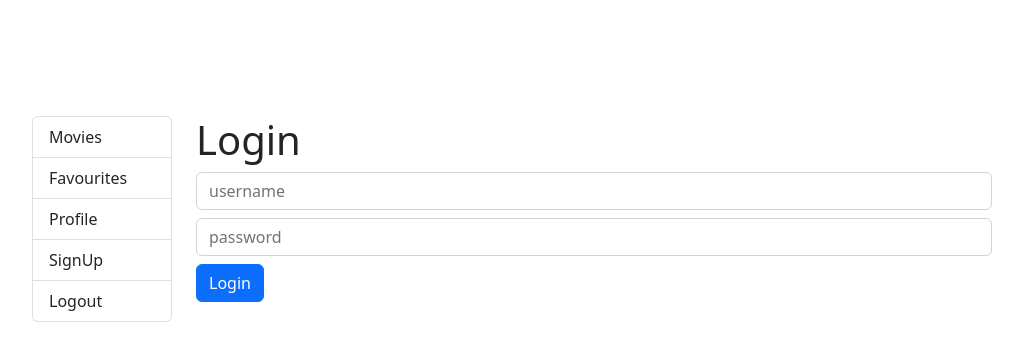
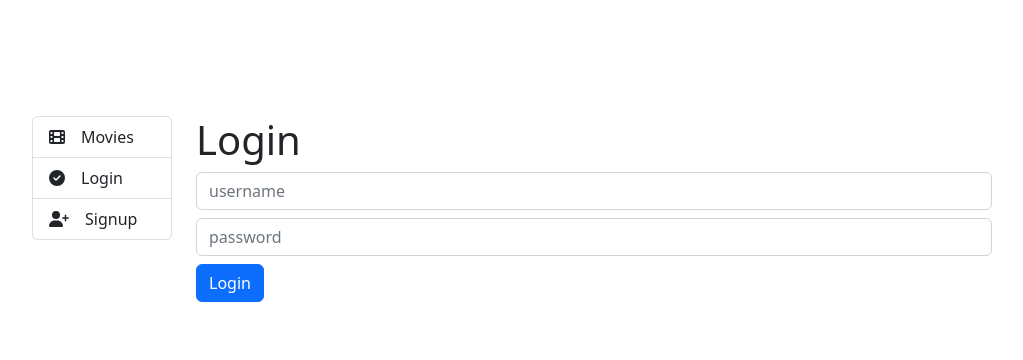
Before and after one commit to Vaishnavishah/movie-app-react, a React (Create React App) app: page /login in a window 1280 px wide. Shown: the top 360 px of the page, without its empty margins (128-1151 px from the left). Built offline with nearby package versions, Linux system fonts and the light colour scheme.

Commit message:
Navigation Bar UI completed

```diff
--- a/src/components/navigation-sidebar/index.js
+++ b/src/components/navigation-sidebar/index.js
@@ -1,40 +1,65 @@
 import React from "react";
-import {Link} from "react-router-dom";
-import {useLocation, useNavigate} from "react-router";
+import { Link } from "react-router-dom";
+import { useLocation, useNavigate } from "react-router";
 import 'bootstrap/dist/css/bootstrap.css';
-import { useDispatch } from "react-redux";
+import { useDispatch, useSelector } from "react-redux";
 import { logoutThunk } from "../../services/auth-thunks";
+import { library } from '@fortawesome/fontawesome-svg-core'
+import { faFilm, faStar, faUser, faCircleXmark, faCircleCheck, faUserPlus } from '@fortawesome/free-solid-svg-icons'
+import { FontAwesomeIcon } from '@fortawesome/react-fontawesome'
+
+library.add(faFilm, faStar, faUser, faCircleXmark, faCircleCheck, faUserPlus)
+
 
 const NavigationSidebar = () => {
 
-    const {pathname} = useLocation();
+    const { pathname } = useLocation();
     const dispatch = useDispatch();
     const navigate = useNavigate();
     const paths = pathname.split('/')
     const active = paths[2];
+    const { currentUser } = useSelector(state => state.user)
 
     return (
-        <div className="list-group">
-            <Link to="/" className={`list-group-item ${active === 'movies'?'active':''}`}>
-                Movies
+        <div>
+            {
+                currentUser ?
+                    (
+                        <div className="list-group" >
+                            < Link to='/' className={`list-group-item ${active === 'movies' ? 'active' : ''}  d-flex justify-content-start align-items-center sidebar-list-item p-xl-20`} >
+                                <FontAwesomeIcon icon="fa-solid fa-film" /> <span className="d-none d-xl-block ms-3"> Movies</span>
+                            </Link >
+                            <Link to='/favourites' className={`list-group-item ${active === 'favourites' ? 'active' : ''} d-flex justify-content-start align-items-center sidebar-list-item p-xl-20`}>
+                                <FontAwesomeIcon icon="fa-solid fa-star" /> <span className="d-none d-xl-block ms-3"> Favourites</span>
                             </Link>
-            <Link to="/favourites" className={`list-group-item ${active === 'favourites'?'active': ''}`}>
-                            Favourites
+                            <Link to='/profile' className={`list-group-item ${active === 'profile' ? 'active' : ''} d-flex justify-content-start align-items-center sidebar-list-item p-xl-20`}>
+                                <FontAwesomeIcon icon="fa-solid fa-user" /> <span className="d-none d-xl-block ms-3"> Profile</span>
                             </Link>
-            <Link to="/profile" className={`list-group-item ${active === 'profile'?'active':''}`}>
-                Profile
-            </Link>
-            <Link to="/signup" className={`list-group-item ${active === 'signup'?'active':''}`}>
-                SignUp
-            </Link>
-            <Link className={`list-group-item`} onClick={() => {
+                            <Link className={`list-group-item d-flex justify-content-start align-items-center sidebar-list-item p-xl-20`} onClick={() => {
                                 dispatch(logoutThunk()).then(() => {
                                     navigate('/login');
                                 })
                             }}>
-                Logout
+                                <FontAwesomeIcon icon="fa-solid fa-circle-xmark" /> <span className="d-none d-xl-block ms-3"> Logout</span>
                             </Link>
+                        </div >
+                    ) :
+                    (
+                        <div className="list-group" >
+                            < Link to='/' className={`list-group-item ${active === 'movies' ? 'active' : ''}  d-flex justify-content-start align-items-center sidebar-list-item p-xl-20`} >
+                                <FontAwesomeIcon icon="fa-solid fa-film" /> <span className="d-none d-xl-block ms-3"> Movies</span>
+                            </Link >
+                            < Link to='/login' className={`list-group-item ${active === 'login' ? 'active' : ''}  d-flex justify-content-start align-items-center sidebar-list-item p-xl-20`} >
+                                <FontAwesomeIcon icon="fa-solid fa-circle-check" /> <span className="d-none d-xl-block ms-3"> Login</span>
+                            </Link >
+                            < Link to='/signup' className={`list-group-item ${active === 'signup' ? 'active' : ''}  d-flex justify-content-start align-items-center sidebar-list-item p-xl-20`} >
+                                <FontAwesomeIcon icon="fa-solid fa-user-plus" /> <span className="d-none d-xl-block ms-3"> Signup</span>
+                            </Link >
+                        </div >
+                    )
+            }
         </div>
     );
+
 };
 export default NavigationSidebar;
--- a/src/components/profile/index.js
+++ b/src/components/profile/index.js
@@ -1,5 +1,4 @@
 import React, { useState, useEffect } from "react";
-import Form from 'react-bootstrap/Form';
 import { useSelector, useDispatch } from "react-redux";
 import { useLocation, useNavigate } from "react-router";
 import { profileThunk, logoutThunk, updateUserThunk } from "../../services/auth-thunks.js";
```
Lines whose indentation alone changed are shown as unchanged.
